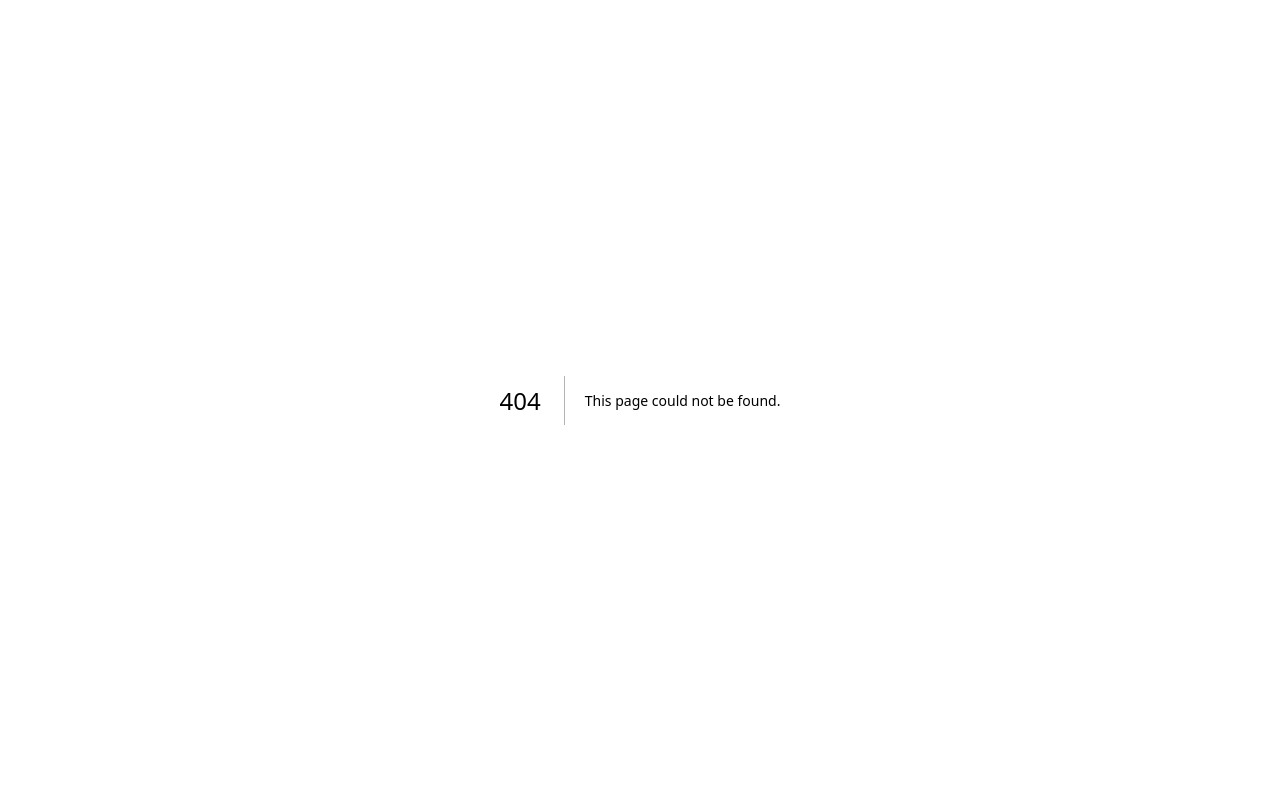
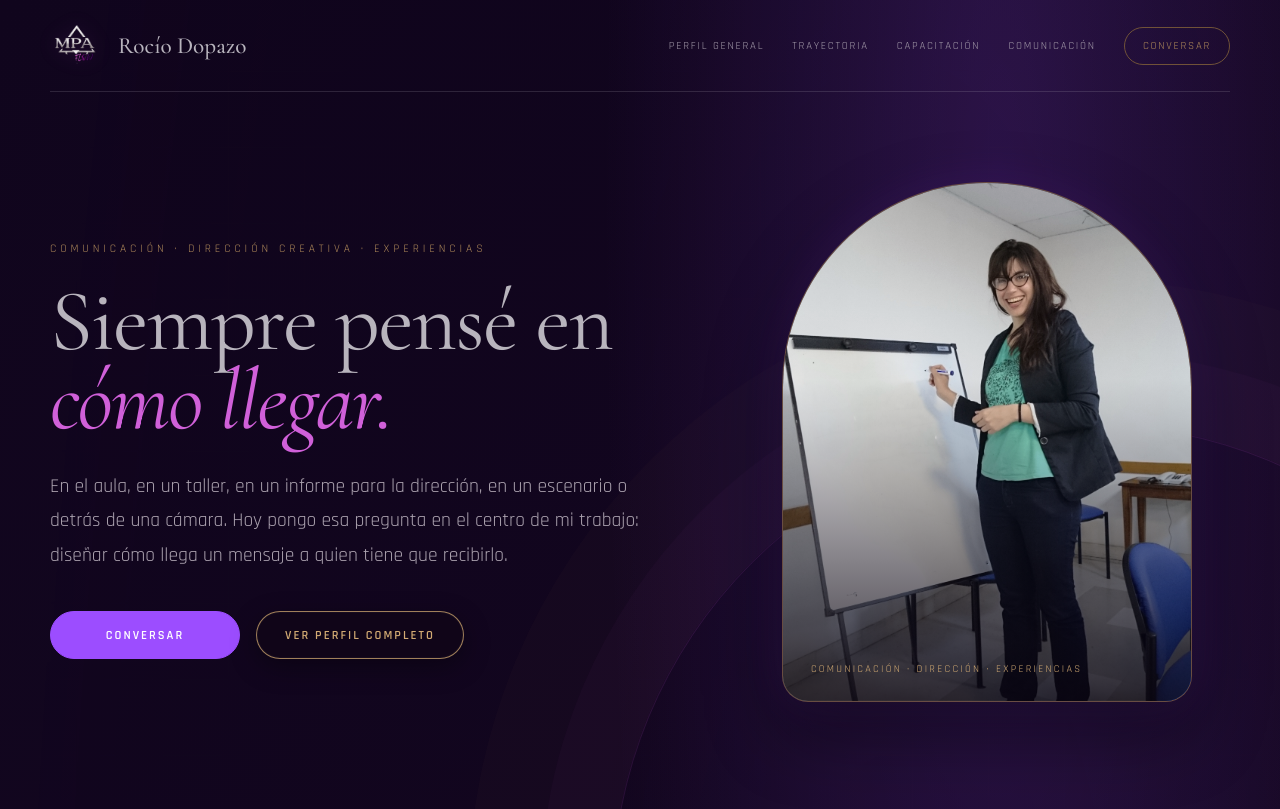
Before and after one commit to StraySheepAI/potfolio_rociodopazo, a Next.js app in the folder rocio-systems-portfolio/: page /comunicacion in a window 1280 px wide. Before the commit this address had no page. Shown: the top 809 px of the page. Built offline with nearby package versions, Linux system fonts and the light colour scheme.

Commit message:
Add strategic communication portfolio page

```diff
--- a/rocio-systems-portfolio/app/capacitacion/page.tsx
+++ b/rocio-systems-portfolio/app/capacitacion/page.tsx
@@ -50,8 +50,8 @@ const tools = [
 
 export default function CapacitacionPage() {
   return <main className="training-page">
-    <nav className="training-nav"><Link className="training-brand" href="/"><img src="/mpa-flow-logo-final-v7.png" alt="MPA Flow"/><span>Rocío Dopazo</span></Link><div className="training-nav-links"><Link href="/">Perfil general</Link><Link href="/cv">Trayectoria</Link><Link className="training-nav-cta" href="/#contact">Conversar</Link></div></nav>
-    <header className="training-hero"><div className="training-hero-copy"><p className="section-kicker">Facilitación · Formación · Comunicación estratégica</p><h1>Diseño experiencias para que las personas <em>comprendan, practiquen y sostengan</em> el cambio.</h1><p className="training-dek">Trabajo en la intersección entre transformación organizacional, aprendizaje y tecnología. Convierto conocimiento complejo en recorridos claros, conversaciones productivas y capacidades que quedan instaladas.</p><div className="training-actions"><Link className="button primary" href="/#contact">Conversar sobre una búsqueda</Link><Link className="button secondary" href="/">Ver perfil completo</Link></div></div><figure className="training-portrait"><img src="/assets/training/facilitacion-pizarron.jpg" alt="Rocío Dopazo facilitando una capacitación frente a un pizarrón"/><figcaption>Facilitación · Aprendizaje aplicado</figcaption></figure></header>
+    <nav className="training-nav"><Link className="training-brand" href="/"><img src="/mpa-flow-logo-final-v7.png" alt="MPA Flow"/><span>Rocío Dopazo</span></Link><div className="training-nav-links"><Link href="/">Perfil general</Link><Link href="/cv">Trayectoria</Link><Link href="/capacitacion">Capacitación</Link><Link href="/comunicacion">Comunicación</Link><Link className="training-nav-cta" href="/#contact">Conversar</Link></div></nav>
+    <header className="training-hero"><div className="training-hero-copy"><p className="section-kicker">Capacitación · IA aplicada · Facilitación</p><h1>Diseño experiencias para que las personas <em>comprendan, practiquen y sostengan</em> el cambio.</h1><p className="training-dek">Trabajo en la intersección entre transformación organizacional, aprendizaje y tecnología. Convierto conocimiento complejo en recorridos claros, conversaciones productivas y capacidades que quedan instaladas.</p><div className="training-actions"><Link className="button primary" href="/#contact">Conversar sobre una búsqueda</Link><Link className="button secondary" href="/">Ver perfil completo</Link></div></div><figure className="training-portrait"><img src="/assets/training/facilitacion-pizarron.jpg" alt="Rocío Dopazo facilitando una capacitación frente a un pizarrón"/><figcaption>Facilitación · Aprendizaje aplicado</figcaption></figure></header>
     <section className="training-stats" aria-label="Trayectoria y credenciales">{proofPoints.map(([value,label])=><div key={value}><strong>{value}</strong><span>{label}</span></div>)}</section>
     <section className="training-intro"><p className="section-kicker">Qué puedo enseñar</p><h2>La formación es parte de la transformación, no una actividad separada.</h2><p>Antes de enseñar, observo qué necesita entender cada persona, dónde aparece la fricción y qué decisiones tiene que poder tomar después. Cada experiencia combina marco conceptual, práctica situada, feedback y una forma concreta de medir el avance.</p><p className="training-credentials">Formación y credenciales: certificaciones en IA aplicada · Claude 101 · Top 10 en Prompt Engineering.</p></section>
     <section className="training-method"><div className="training-section-heading"><div><p className="section-kicker">Cómo enseño</p><h2>Una experiencia diseñada para que el aprendizaje quede instalado.</h2></div><p>La capacitación no termina cuando se explica un contenido: termina cuando alguien puede usarlo con criterio.</p></div><div className="training-photo-strip" aria-label="Registro de experiencias de capacitación"><figure><img src="/assets/training/facilitacion-pizarron.jpg" alt="Rocío Dopazo facilitando frente a un pizarrón"/><figcaption>Facilitación en aula</figcaption></figure><figure><img src="/assets/training/aula-computacion.jpg" alt="Participantes durante una capacitación con computadoras"/><figcaption>Aprendizaje en contexto digital</figcaption></figure><figure><img src="/assets/training/grupo-capacitacion.jpg" alt="Grupo al cierre de una capacitación"/><figcaption>Trabajo con equipos</figcaption></figure></div><div className="training-method-grid">{teachingMethod.map(([code,title,text])=><article key={code}><span>{code}</span><h3>{title}</h3><p>{text}</p></article>)}</div></section>
--- /dev/null
+++ b/rocio-systems-portfolio/app/comunicacion/page.tsx
@@ -0,0 +1,39 @@
+import Link from "next/link";
+import type { Metadata } from "next";
+
+export const metadata: Metadata = {
+  title: "Rocío Dopazo · Comunicación estratégica y experiencias",
+  description: "Estrategia, dirección creativa y contenidos para que cada mensaje llegue a quien tiene que llegar.",
+};
+
+const services = [
+  ["01", "Estrategia de comunicación", "Qué decir, a quién y en qué forma, alineado al objetivo del negocio."],
+  ["02", "Dirección creativa y de arte", "Defino lo que se ve, cómo se ve y por qué."],
+  ["03", "Dirección de contenidos y edición", "Guiones, videos, series y entrevistas."],
+  ["04", "Cobertura de eventos", "Entrevistas y contenido en vivo."],
+];
+
+const cases = [
+  ["Flow Potentia · [nombre de la cuenta o cliente si tengo permiso]", "En menos de dos semanas, con un método incremental de prueba y ajuste, la cuenta sostuvo un promedio de más de 1.000 views por video, mantuvo la retención en formatos de 2 minutos y superó en alcance a una nota de un noticiero local.", "Datos: [completar antes/después de views, retención, seguidores y engagement]."],
+  ["Lamadrid Vinos", "Guiones, reels y piezas promocionales, incluida la campaña por su segundo aniversario.", "Resultados: [completar números si los tengo]."],
+];
+
+export default function ComunicacionPage() {
+  return <main className="training-page communication-page">
+    <nav className="training-nav"><Link className="training-brand" href="/"><img src="/mpa-flow-logo-final-v7.png" alt="MPA Flow"/><span>Rocío Dopazo</span></Link><div className="training-nav-links"><Link href="/">Perfil general</Link><Link href="/cv">Trayectoria</Link><Link href="/capacitacion">Capacitación</Link><Link href="/comunicacion">Comunicación</Link><Link className="training-nav-cta" href="#contacto">Conversar</Link></div></nav>
+
+    <header className="training-hero"><div className="training-hero-copy"><p className="section-kicker">Comunicación · Dirección creativa · Experiencias</p><h1>Siempre pensé en <em>cómo llegar.</em></h1><p className="training-dek">En el aula, en un taller, en un informe para la dirección, en un escenario o detrás de una cámara. Hoy pongo esa pregunta en el centro de mi trabajo: diseñar cómo llega un mensaje a quien tiene que recibirlo.</p><div className="training-actions"><Link className="button primary" href="#contacto">Conversar</Link><Link className="button secondary" href="/">Ver perfil completo</Link></div></div><figure className="training-portrait"><img src="/assets/training/facilitacion-pizarron.jpg" alt="Rocío Dopazo comunicando y facilitando una experiencia"/><figcaption>Comunicación · Dirección · Experiencias</figcaption></figure></header>
+
+    <section className="training-intro"><p className="section-kicker">Qué hago</p><h2>Una estrategia clara encuentra su forma.</h2><p>Trabajo en la intersección entre pensamiento estratégico, sensibilidad creativa y lectura de audiencias. Cada pieza tiene un propósito: orientar, explicar, convocar o hacer que algo se mueva.</p></section>
+    <section className="training-pillars">{services.map(([code,title,text])=><article className="training-pillar" key={code}><span className="training-number">{code}</span><h3>{title}</h3><p>{text}</p></article>)}</section>
+
+    <section className="training-method"><div className="training-section-heading"><div><p className="section-kicker">Cómo trabajo</p><h2>La misma estructura, otra forma para cada público.</h2></div><p>Parto de lo que hay que comunicar y lo traduzco al lenguaje de cada audiencia.</p></div><div className="training-method-grid"><article><span>01</span><h3>Traducir</h3><p>Ordeno la idea central, el contexto y la acción que el mensaje necesita habilitar.</p></article><article><span>02</span><h3>Probar, medir y ajustar</h3><p>Trabajo de forma incremental. Pruebo una variable por vez —formato, duración, gancho o colaboración—, miro los resultados y ajusto.</p></article><article><span>03</span><h3>Hacer llegar</h3><p>Diseño una experiencia coherente entre estrategia, contenido, canal y momento.</p></article></div></section>
+
+    <section className="training-experiences"><div className="training-section-heading"><div><p className="section-kicker">Casos</p><h2>Comunicación que se puede observar.</h2></div><p>La estrategia se vuelve concreta cuando produce una señal que podemos mirar y aprender.</p></div><div className="training-experience-grid">{cases.map(([label,text,detail])=><article className="training-experience" key={label}><span>{label}</span><h3>{label.split(" · ")[0]}</h3><p>{text}</p><p className="training-credentials">{detail}</p></article>)}</div></section>
+
+    <section className="training-designed"><div className="training-section-heading"><div><p className="section-kicker">De dónde viene</p><h2>Una práctica construida entre lenguajes.</h2></div><p>Cada experiencia suma una forma distinta de leer, escuchar y hacer visible.</p></div><div className="training-experience-grid"><article className="training-experience"><h3>Una trayectoria entre escena, aula y organización.</h3><p>Cantante, intérprete de comedia musical, actriz, artista de doblaje y coach vocal. Licenciada en Ciencias Sociales y Humanidades, con formación en Coaching Ontológico, PNL y marketing. Todo eso me dio herramientas para algo que hago en cada proyecto: que lo que se comunica llegue.</p></article></div></section>
+
+    <section id="contacto" className="training-contact"><div><p className="section-kicker">Contacto</p><h2>Si hay algo que necesitás hacer llegar, conversemos.</h2></div><div><p>Podemos conversar sobre la audiencia, el objetivo y la experiencia que querés construir.</p><a href="mailto:rociocelestedopazo@gmail.com">rociocelestedopazo@gmail.com</a><a href="https://www.linkedin.com/in/rociodopazo" target="_blank" rel="noreferrer">LinkedIn</a><a className="button primary" href="https://mpaflow.com/" target="_blank" rel="noreferrer">Ver servicios en MPA Flow</a></div></section>
+    <footer className="training-footer"><p>Rocío Dopazo · Comunicación, transformación y experiencias</p><Link href="/#contact">Perfil general ↗</Link></footer>
+  </main>;
+}
```
Also changed, not shown: rocio-systems-portfolio/app/page.tsx (+6 -3 lines).
